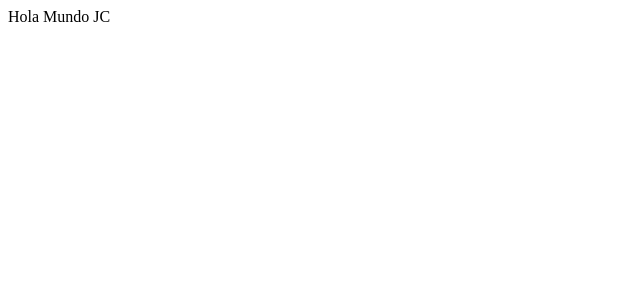
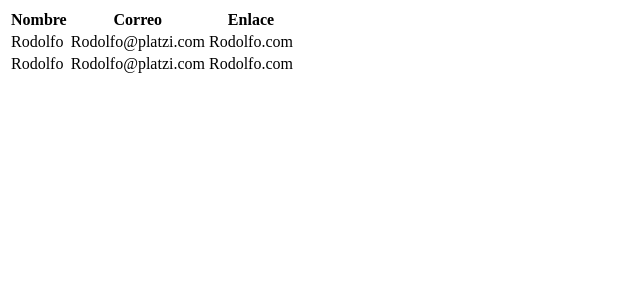
Before and after one commit to sulbaranjc/blog_jc, a React (Create React App) app: page / in a window 1280 px wide. Shown: the top 300 px of the page, without its empty margins (0-640 px from the left). Built offline with nearby package versions, Linux system fonts and the light colour scheme.

Commit message:
App HTML CON TR ok

```diff
--- a/src/components/App.js
+++ b/src/components/App.js
@@ -1,6 +1,33 @@
 import React from "react";
 
 const App = () => {
-  return <div>Hola Mundo JC</div>;
+  const ponerFilas = () => [
+    <tr>
+      <td>Rodolfo</td>
+      <td>Rodolfo@platzi.com</td>
+      <td>Rodolfo.com</td>
+    </tr>,
+    <tr>
+      <td>Rodolfo</td>
+      <td>Rodolfo@platzi.com</td>
+      <td>Rodolfo.com</td>
+    </tr>
+  ];
+
+  return (
+    <div className="margen">
+      <table className="tabla">
+        <thead>
+          <tr>
+            <th>Nombre</th>
+            <th>Correo</th>
+            <th>Enlace</th>
+          </tr>
+        </thead>
+        <tbody>{ponerFilas()}</tbody>
+      </table>
+    </div>
+  );
 };
+
 export default App;
```
